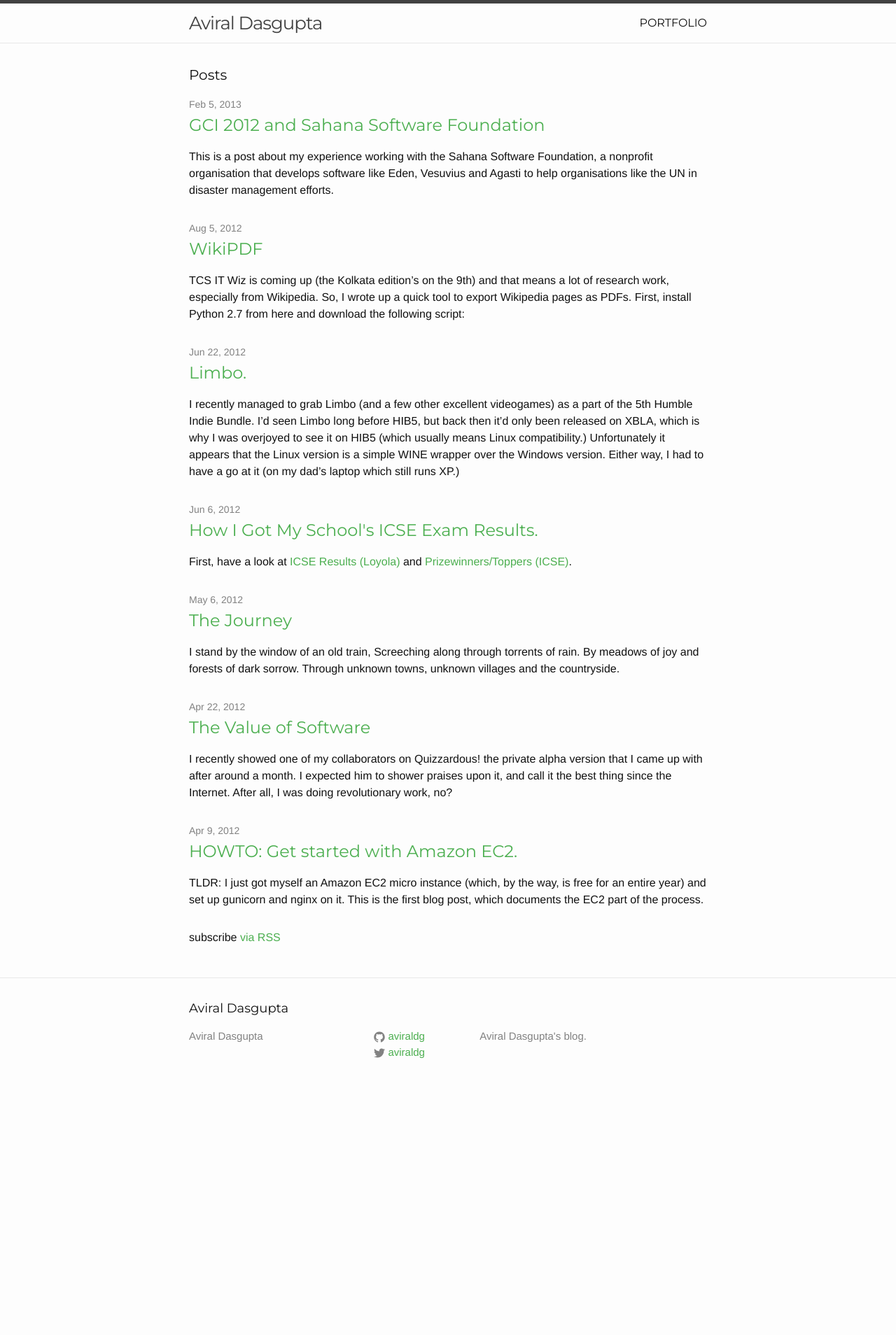
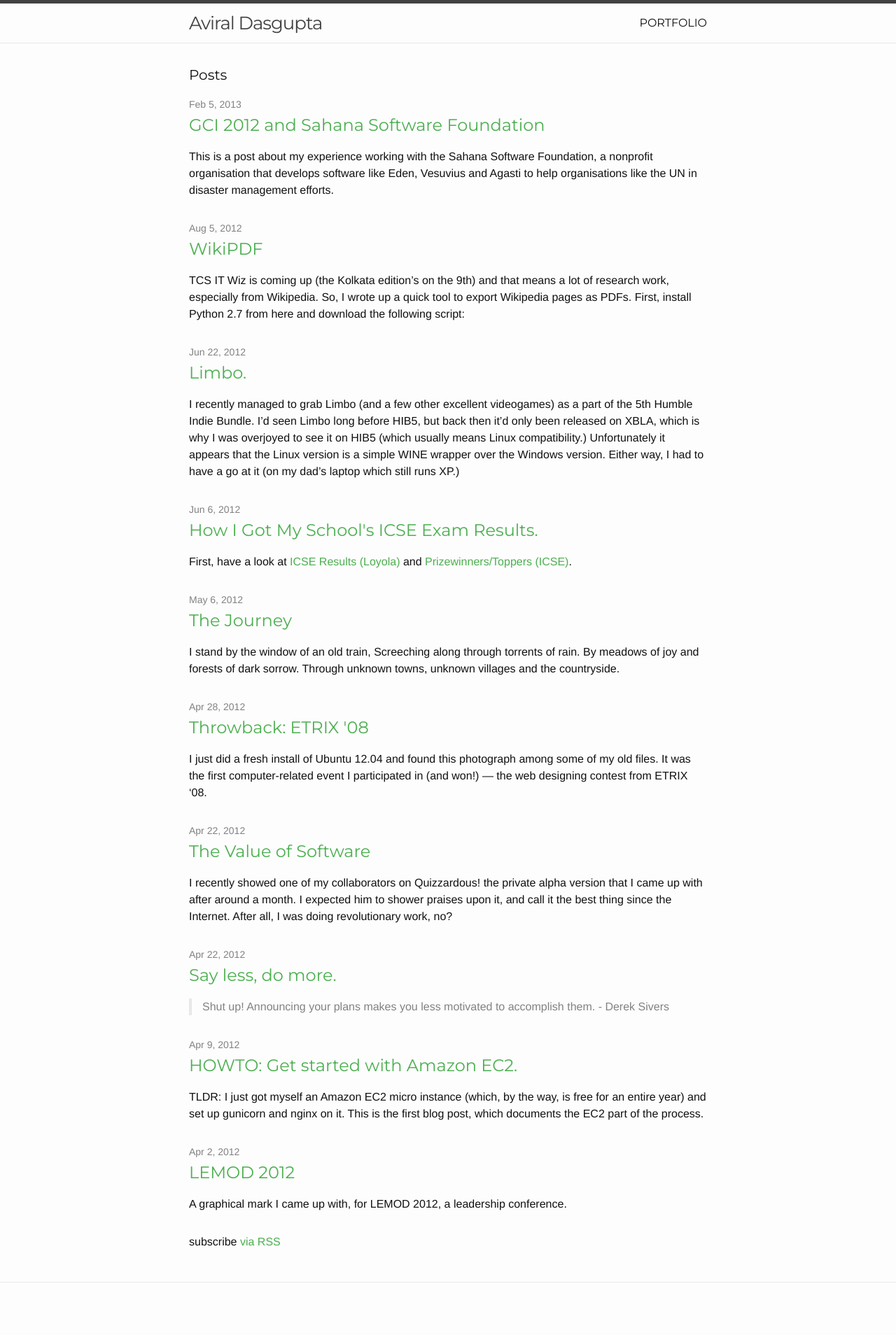
Before and after one commit to aviraldg/aviraldg.github.io, a Jekyll site: the page built from index.html, in a window 1280 px wide. Shown: the whole page at 70% size. Built offline with Jekyll 4.4.1, drawn with Linux system fonts in a browser that asks for light colours; some web fonts are replaced; before the commit the page ends 1575 px from its top, so only the background shows below that.

Commit message:
Update layout, config.

```diff
--- a/_config.yml
+++ b/_config.yml
@@ -5,6 +5,7 @@ baseurl: "" # the subpath of your site, e.g. /blog/
 url: "http://www.aviraldg.com" # the base hostname & protocol for your site
 twitter_username: aviraldg
 github_username:  aviraldg
+permalink: /p/:title/
 
 # Build settings
 markdown: kramdown
--- a/_includes/footer.html
+++ b/_includes/footer.html
@@ -1,16 +1,16 @@
 <footer class="site-footer">
 
   <div class="wrapper">
-
-    <h2 class="footer-heading">{{ site.title }}</h2>
+<!--
+    <h2 class="footer-heading">{{ site.title }}</h2> -->
 
     <div class="footer-col-wrapper">
-      <div class="footer-col  footer-col-1">
+      <!-- <div class="footer-col  footer-col-1">
         <ul class="contact-list">
           <li>{{ site.title }}</li>
           <li><a href="mailto:{{ site.email }}">{{ site.email }}</a></li>
         </ul>
-      </div>
+      </div> -->
 
       <div class="footer-col  footer-col-2">
         <ul class="social-media-list">
@@ -22,8 +22,6 @@
                   <path fill="#828282" d="M7.999,0.431c-4.285,0-7.76,3.474-7.76,7.761 c0,3.428,2.223,6.337,5.307,7.363c0.388,0.071,0.53-0.168,0.53-0.374c0-0.184-0.007-0.672-0.01-1.32 c-2.159,0.469-2.614-1.04-2.614-1.04c-0.353-0.896-0.862-1.135-0.862-1.135c-0.705-0.481,0.053-0.472,0.053-0.472 c0.779,0.055,1.189,0.8,1.189,0.8c0.692,1.186,1.816,0.843,2.258,0.645c0.071-0.502,0.271-0.843,0.493-1.037 C4.86,11.425,3.049,10.76,3.049,7.786c0-0.847,0.302-1.54,0.799-2.082C3.768,5.507,3.501,4.718,3.924,3.65 c0,0,0.652-0.209,2.134,0.796C6.677,4.273,7.34,4.187,8,4.184c0.659,0.003,1.323,0.089,1.943,0.261 c1.482-1.004,2.132-0.796,2.132-0.796c0.423,1.068,0.157,1.857,0.077,2.054c0.497,0.542,0.798,1.235,0.798,2.082 c0,2.981-1.814,3.637-3.543,3.829c0.279,0.24,0.527,0.713,0.527,1.437c0,1.037-0.01,1.874-0.01,2.129 c0,0.208,0.14,0.449,0.534,0.373c3.081-1.028,5.302-3.935,5.302-7.362C15.76,3.906,12.285,0.431,7.999,0.431z"/>
                 </svg>
               </span>
-
-              <span class="username">{{ site.github_username }}</span>
             </a>
           </li>
           {% endif %}
@@ -37,17 +35,15 @@
                   c-0.632,0.375-1.332,0.647-2.076,0.793c-0.596-0.636-1.446-1.033-2.387-1.033c-1.806,0-3.27,1.464-3.27,3.27 c0,0.256,0.029,0.506,0.085,0.745C5.163,5.404,2.753,4.102,1.14,2.124C0.859,2.607,0.698,3.168,0.698,3.767 c0,1.134,0.577,2.135,1.455,2.722C1.616,6.472,1.112,6.325,0.671,6.08c0,0.014,0,0.027,0,0.041c0,1.584,1.127,2.906,2.623,3.206 C3.02,9.402,2.731,9.442,2.433,9.442c-0.211,0-0.416-0.021-0.615-0.059c0.416,1.299,1.624,2.245,3.055,2.271 c-1.119,0.877-2.529,1.4-4.061,1.4c-0.264,0-0.524-0.015-0.78-0.046c1.447,0.928,3.166,1.469,5.013,1.469 c6.015,0,9.304-4.983,9.304-9.304c0-0.142-0.003-0.283-0.009-0.423C14.976,4.29,15.531,3.714,15.969,3.058z"/>
                 </svg>
               </span>
-
-              <span class="username">{{ site.twitter_username }}</span>
             </a>
           </li>
           {% endif %}
         </ul>
       </div>
 
-      <div class="footer-col  footer-col-3">
+      <!-- <div class="footer-col  footer-col-3">
         <p class="text">{{ site.description }}</p>
-      </div>
+      </div> -->
     </div>
 
   </div>
--- /dev/null
+++ b/_posts/tumblr/2012-04-03-lemod-2012.md
@@ -0,0 +1,13 @@
+---
+layout: post
+title: LEMOD 2012
+date: '2012-04-03T01:01:00+05:30'
+tags:
+- design
+tumblr_url: http://www.aviraldg.com/post/20360968985/a-graphical-mark-i-came-up-with-for-lemod-2012-a
+---
+A graphical mark I came up with, for LEMOD 2012, a leadership conference.
+
+![](/tumblr_files/tumblr_m1va8xShhb1qbmgivo1_1280.png)
+
+It was created in about an hour in Inkscape, while experimenting with various shapes and fonts and trying to keep it simple, yet iconic. Thanks to the amazing Vernon Adams for the font, Amatic SC.
--- /dev/null
+++ b/_posts/tumblr/2012-04-22-say-less-do-more.md
@@ -0,0 +1,30 @@
+---
+layout: post
+title: Say less, do more.
+date: '2012-04-22T15:05:00+05:30'
+tags:
+- thoughts
+tumblr_url: http://www.aviraldg.com/post/21561499848/shut-up-announcing-your-plans-makes-you-less
+---
+
+> Shut up! Announcing your plans makes you less motivated to accomplish them. - Derek Sivers
+
+Absolutely correct and sound advice. I’m experiencing this first-hand with Quizzardous!* - in hindsight, perhaps it would have been a better idea to just work on it, minus all the hype.
+
+Announcing a project early has its pros and cons - but mainly more of the latter.
+
+Pros:
+
+Announcing a project or telling friends about an idea might significantly change the idea itself. This is good. (refer to Sivers on the worth of ideas) Instagram initially started off as a Gowalla style app but changed into what it is today when Kevin Systrom shared the idea with his team.
+Most developers are mediocre. So are you (statistically speaking.) As am I. Mediocrity means that you need the help of others to achieve what a good developer might be able to achiveve alone. John Carmack might be able to create an awesome 3D engine all by himself, but you are no John Carmack. Having a good team lets you bounce ideas off them, and inspires you to work harder, for the rest of the team (provided it’s a good team!)
+
+Cons:
+
+Expectations - If you announce your idea publicly, people expect the idea to evolve and to grow. Some ideas just aren’t good enough. This makes it that much harder for you to kill them off.
+If you’re one person working on one idea, you should be doing the bare minimum number of things that you need to do in order to execute it. Announcing your project on social platforms and then “keeping in touch” with your followers is just extra work.
+Deadlines: Ideas have no deadlines. They may take anywhere from a second to a lifetime to develop completely. By announcing your project, even if you don’t mention when it’s launching, you’re implicitly saying that “it’s coming soon.” It may not. Or if you follow the first point, it may not come at all.
+You may lose the first mover advantage to a team that is larger than yours.
+etc etc. Too many things to list here.
+The takeaway is that you should find a small group of around three to four people who can understand your idea and help you improve upon it. No one else should get a word of it until you’ve executed your idea or plans. For bonus points, use: “I could tell you, but then I’d have to kill you.”
+
+*Don’t worry, though - we aren’t far away from shipping. We’ve got the basics covered, it’s just waiting for some spit and polish now.
--- /dev/null
+++ b/_posts/tumblr/2012-04-28-throwback-etrix-08.md
@@ -0,0 +1,13 @@
+---
+layout: post
+title: "Throwback: ETRIX '08"
+date: '2012-04-28T10:52:00+05:30'
+tags:
+- contests
+tumblr_url: http://www.aviraldg.com/post/21962170182/i-just-did-a-fresh-install-of-ubuntu-1204-and
+---
+I just did a fresh install of Ubuntu 12.04 and found this photograph among some of my old files. It was the first computer-related event I participated in (and won!) — the web designing contest from ETRIX ‘08.
+
+![ETRIX 2008](/tumblr_files/tumblr_m36c9uU5wl1qbmgivo1_1280.jpg)
+
+(From left to right: [Abhinav Nayar](https://www.linkedin.com/in/anayar), Debanshu Sinha, Aviral Dasgupta, [Abhimanyu Dubey](http://web.mit.edu/dubeya/www/), Ashish, [Rajat Kumar](https://twitter.com/veryRajat))
--- a/css/main.scss
+++ b/css/main.scss
@@ -61,6 +61,13 @@ h1, h2, h3, h4, h5, h6, .site-title {
 	color: white;
 }
 
+.social-media-list {
+	display: none;
+	li {
+		display: inline;
+	}
+}
+
 // Import partials from `sass_dir` (defaults to `_sass`)
 @import
         "base",
--- a/post/20360968985/a-graphical-mark-i-came-up-with-for-lemod-2012-a/index.html
+++ b/post/20360968985/a-graphical-mark-i-came-up-with-for-lemod-2012-a/index.html
@@ -1 +1 @@
-<html><head><link rel="canonical" href="/2012/04/03/a-graphical-mark-i-came-up-with-for-lemod-2012-a.html"><meta http-equiv="refresh" content="0; url=/2012/04/03/a-graphical-mark-i-came-up-with-for-lemod-2012-a.html"></head><body></body></html>
+<html><head><link rel="canonical" href="/2012/04/03/lemod-2012.html"><meta http-equiv="refresh" content="0; url=/2012/04/03/lemod-2012.html"></head><body></body></html>
```
Also changed, not shown: _layouts/essay.html (added, +15 -0 lines), essays/index.html (added, +24 -0 lines).
